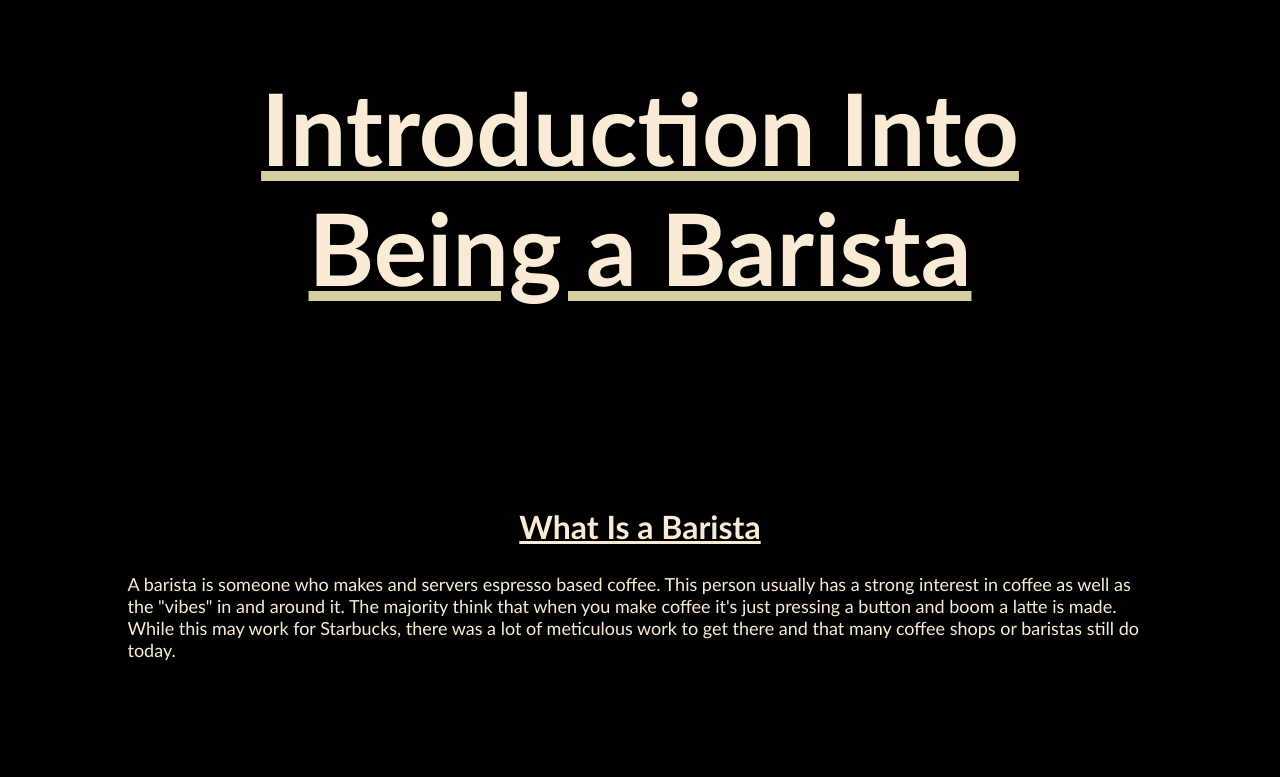
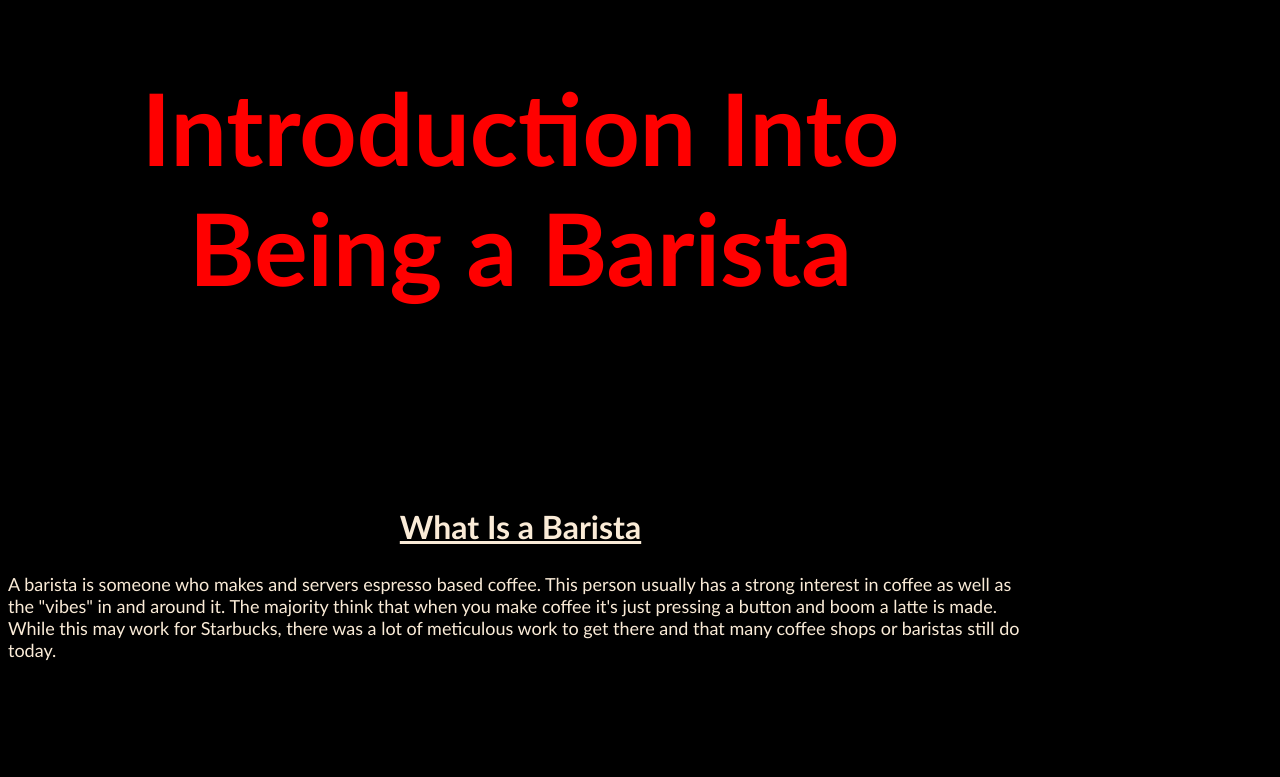
Before and after one commit to BeAiza/js-assignment-4-html-me-something-BeAiza, a website: page index.html in a window 1280 px wide. Shown: the top 777 px of the page. Drawn offline with Linux system fonts and the light colour scheme; grey boxes are pictures that could not be loaded.

Commit message:
CSS rules update

```diff
--- a/styles.css
+++ b/styles.css
@@ -3,10 +3,14 @@ html {
     color: antiquewhite;
 }
 
+#mainHeading {
+    color: red;
+}
+
 body {
     width: 100%;
     max-width: 1025px;
-    margin: 0 auto;
+    margin: 8px;
     background-color: black;
 
 }
@@ -17,7 +21,13 @@ header {
 
 }
 
-header h1, footer {
+header h1 {
+    text-align: center;
+
+
+}
+
+footer {
     text-align: center;
     text-decoration: underline;
     text-decoration-color: rgb(212, 207, 160);
@@ -103,5 +113,7 @@ p {
     width: 500px;
     height: 500px;
   }
-
+.funParagraph {
+    color: green;
+}
 /* Write your CSS here! */
```
